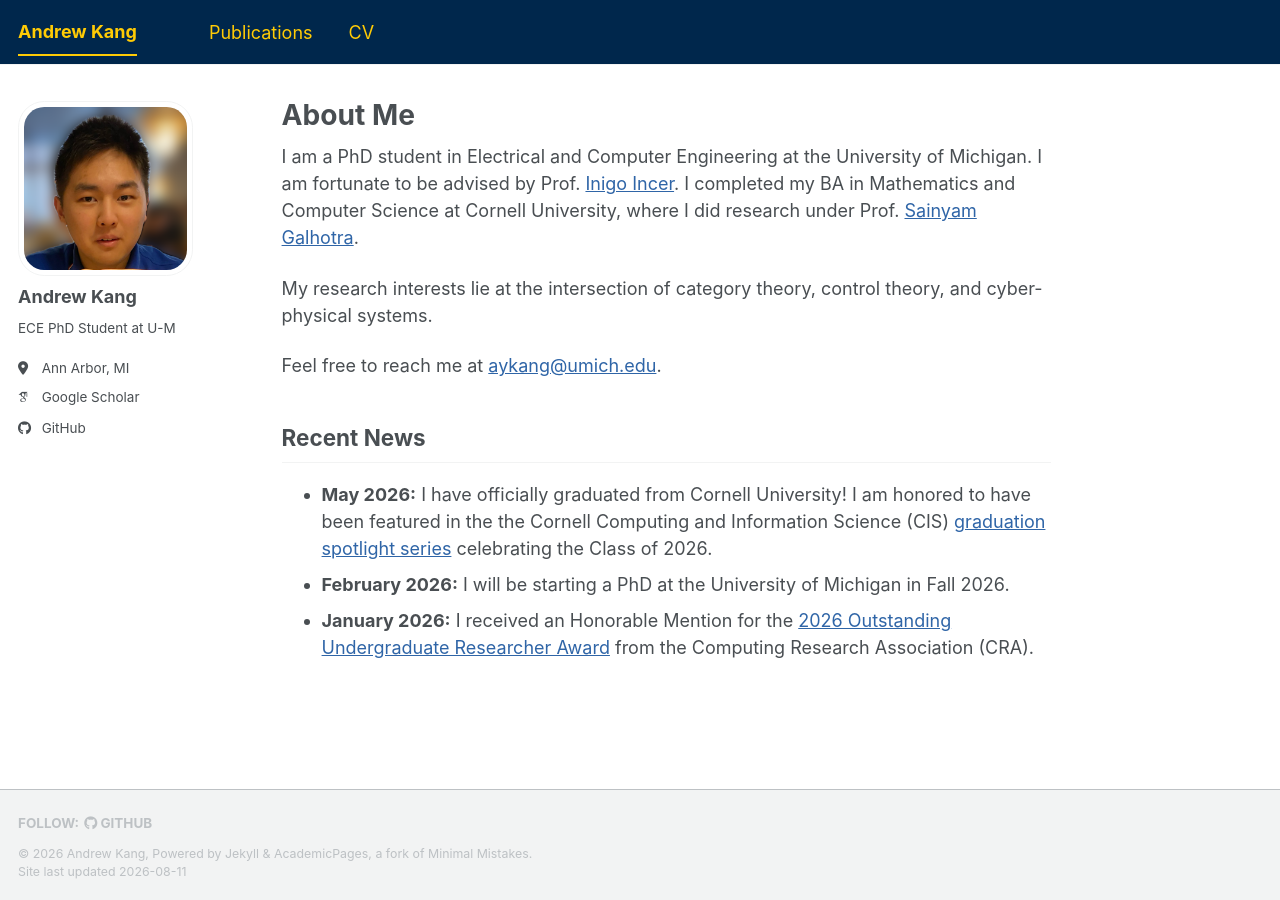
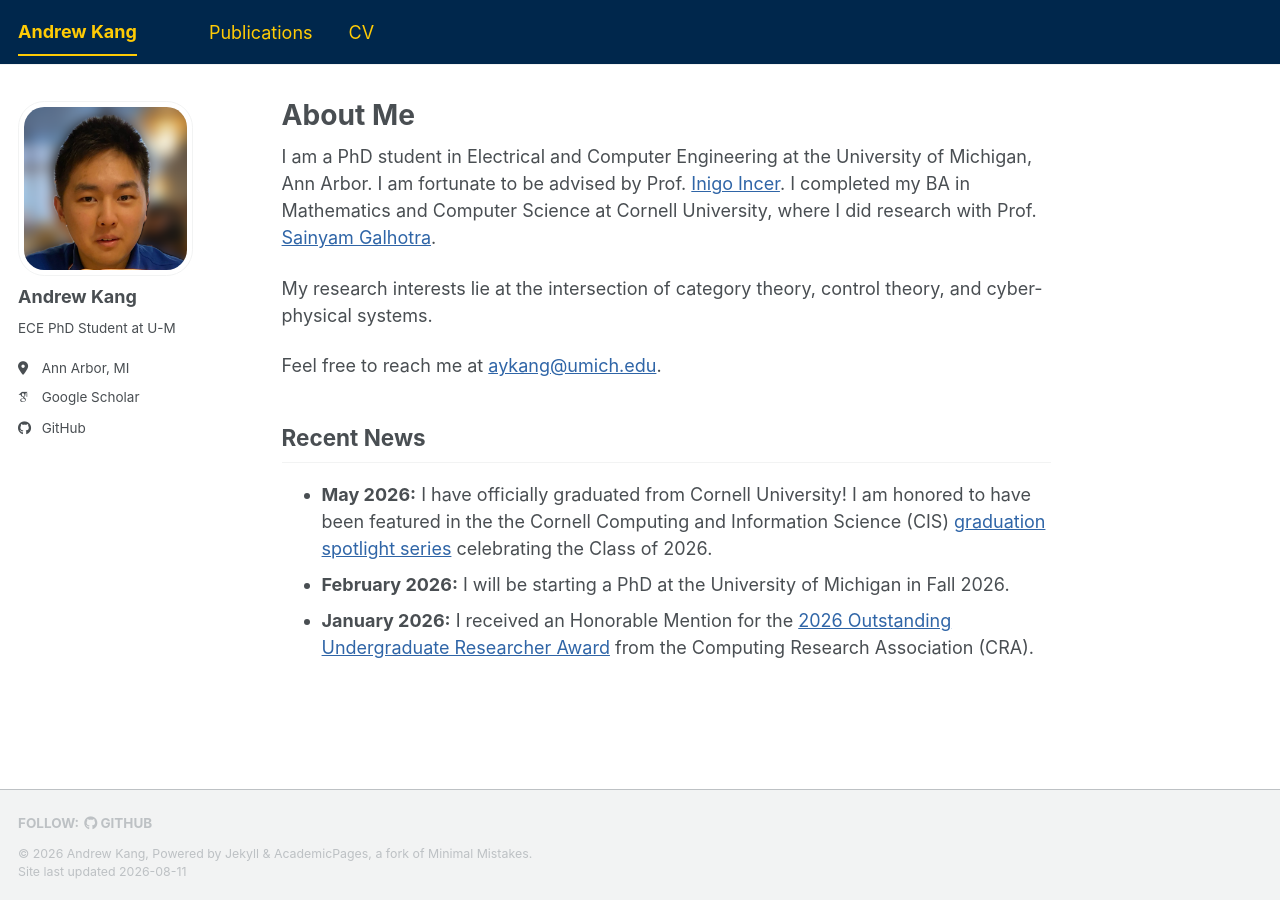
Before and after one commit to andrew-kang/andrew-kang.github.io, a Jekyll site: the page built from _pages/about.md, in a window 1280 px wide. Built offline with Jekyll 4.4.1, drawn with Linux system fonts in a browser that asks for light colours; some web fonts are replaced; a script bundle is joined from its source files by our own code; library files that are not in the unit come from our copies.

Commit message:
fix: make some more revisions to "About" page

```diff
--- a/_pages/about.md
+++ b/_pages/about.md
@@ -7,7 +7,7 @@ redirect_from:
   - /about.html
 ---
 
-I am a PhD student in Electrical and Computer Engineering at the University of Michigan. I am fortunate to be advised by Prof. [Inigo Incer](https://iincer.github.io/). I completed my BA in Mathematics and Computer Science at Cornell University, where I did research under Prof. [Sainyam Galhotra](https://sainyamgalhotra.com/).
+I am a PhD student in Electrical and Computer Engineering at the University of Michigan, Ann Arbor. I am fortunate to be advised by Prof. [Inigo Incer](https://iincer.github.io/). I completed my BA in Mathematics and Computer Science at Cornell University, where I did research with Prof. [Sainyam Galhotra](https://sainyamgalhotra.com/).
 
 My research interests lie at the intersection of category theory, control theory, and cyber-physical systems.
 
```
